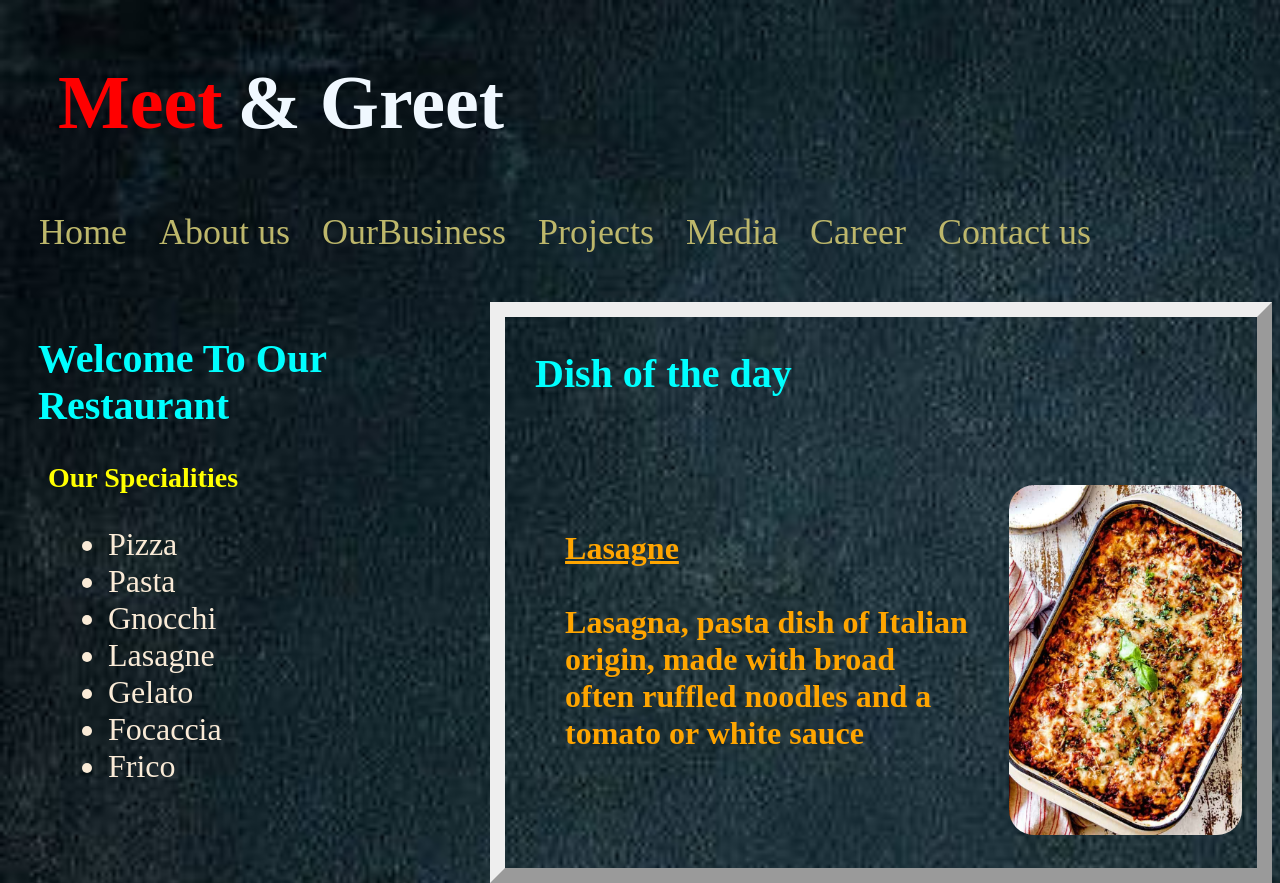
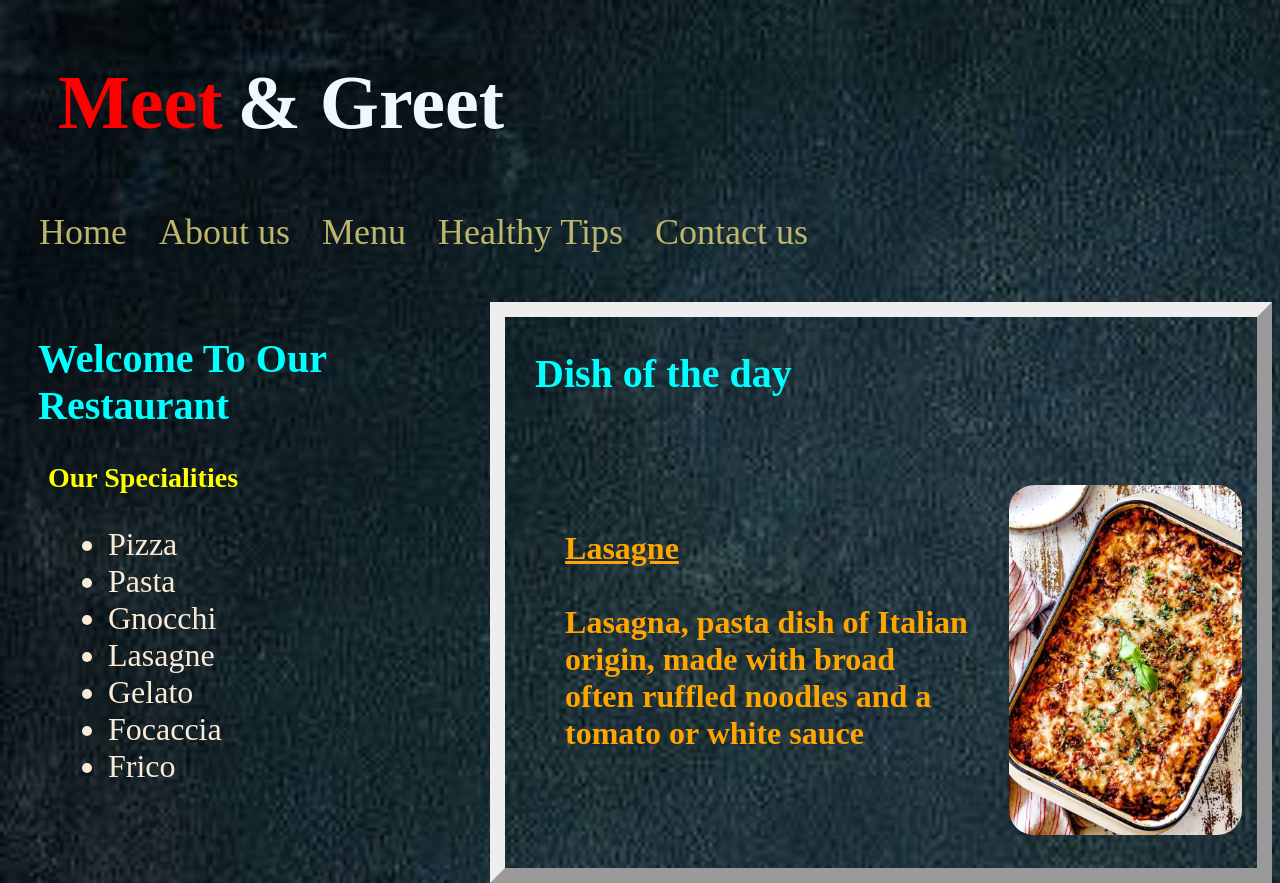
Before and after one commit to Aditya4769/BugSlayer_KOC28_CipherSchool, a plain HTML site: page index.html in a window 1280 px wide. Shown: the top 883 px of the page. Drawn offline with Linux system fonts and the light colour scheme.

Commit message:
Update index.html

```diff
--- a/index.html
+++ b/index.html
@@ -24,11 +24,10 @@
     <div class="nav">
       <a href="#home">Home</a>
       <a href="#aboutus">About us</a>
-      <a href="#ourbusiness">OurBusiness</a>
-      <a href="#projects">Projects</a>
-      <a href="#media">Media</a>
-      <a href="#career">Career</a>
-      <a href="contactus">Contact us</a>
+      <a href="#menu">Menu</a>
+      <a href="#healthytips">Healthy Tips</a>
+      <a href="#contactus">Contact us</a>
+
     </div>
 
     <div class="main">
```
